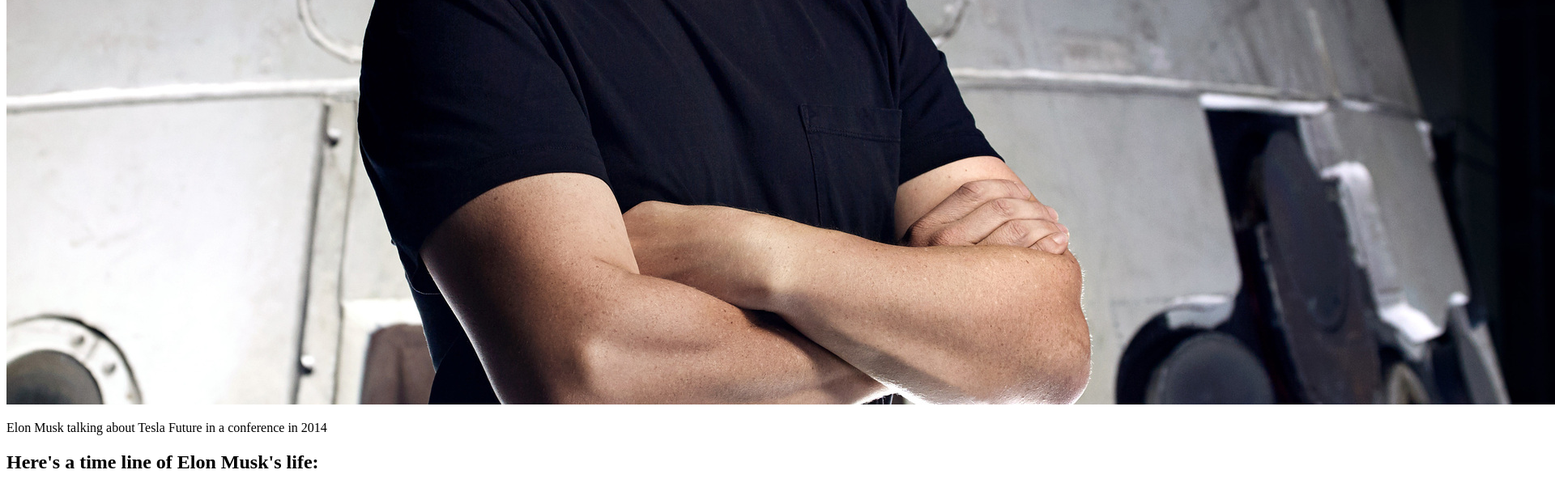
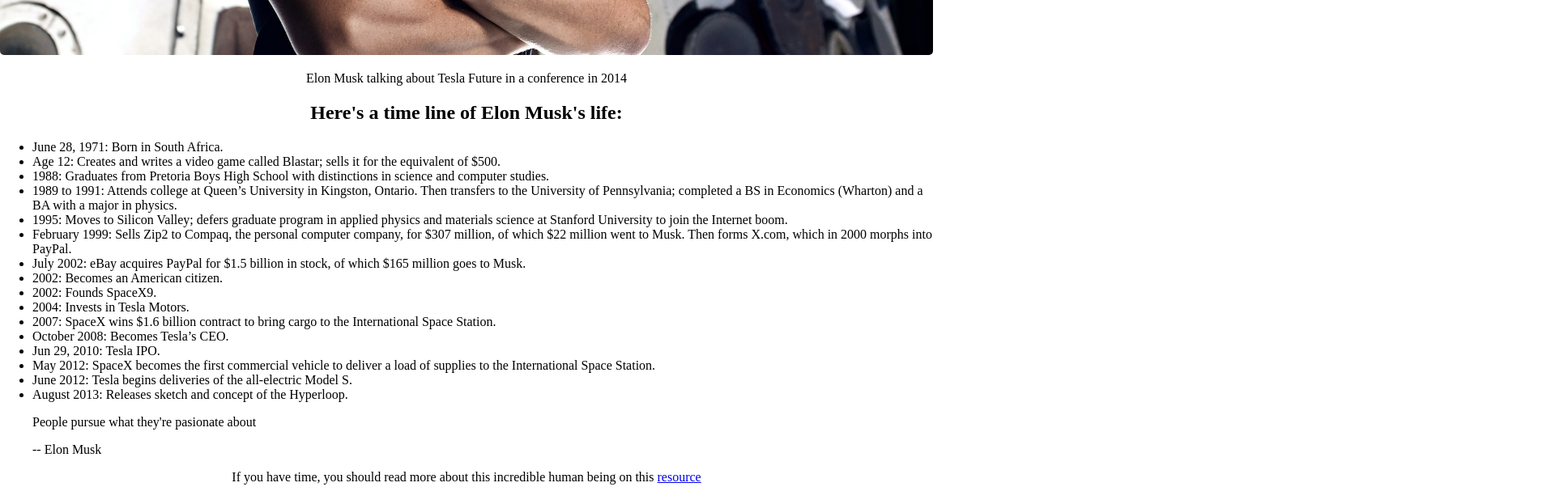
Before and after one commit to sneuder/tribute-page, a plain HTML site: page index.html in a window 1280 px wide. Shown: the part 660-1262 px from the top of the page at 81% size, 1920 px wide, since content can reach past the window. Drawn offline with Linux system fonts and the light colour scheme.

Commit message:
Adding basic styles

```diff
--- a/index.html
+++ b/index.html
@@ -5,6 +5,8 @@
     <link href="https://fonts.googleapis.com/css2?family=Montserrat:wght@100;400&display=swap" rel="stylesheet">
     <!-- metas -->
     <meta charset="utf-8">
+    <!--styles-->
+    <link rel="stylesheet" type="text/css" href="styles/style.css">
     <title>Elon Musk</title>
   </head>
   <body>
--- /dev/null
+++ b/styles/style.css
@@ -0,0 +1,45 @@
+body {
+	margin: 0;
+	padding: 0;
+}
+
+.container-blocks {
+	width: 90%;
+}
+
+.name-character__title {
+	width: 100%;
+	text-align: center;
+}
+
+.image-character {
+	width: 100%;
+}
+
+.image-character__picture {
+	width: 100%;
+	border-radius: 5px;
+}
+
+.image-character__captionpic {
+	width: 100%;
+	text-align: center;
+}
+
+.thingsdone {
+	width: 100%;
+}
+
+.thingsdone__title {
+	width: 100%;
+	text-align: center;
+}
+
+.footer-info {
+	width: 100%;
+}
+
+.footer-info__info {
+	width: 100%;
+	text-align: center;
+}
```
